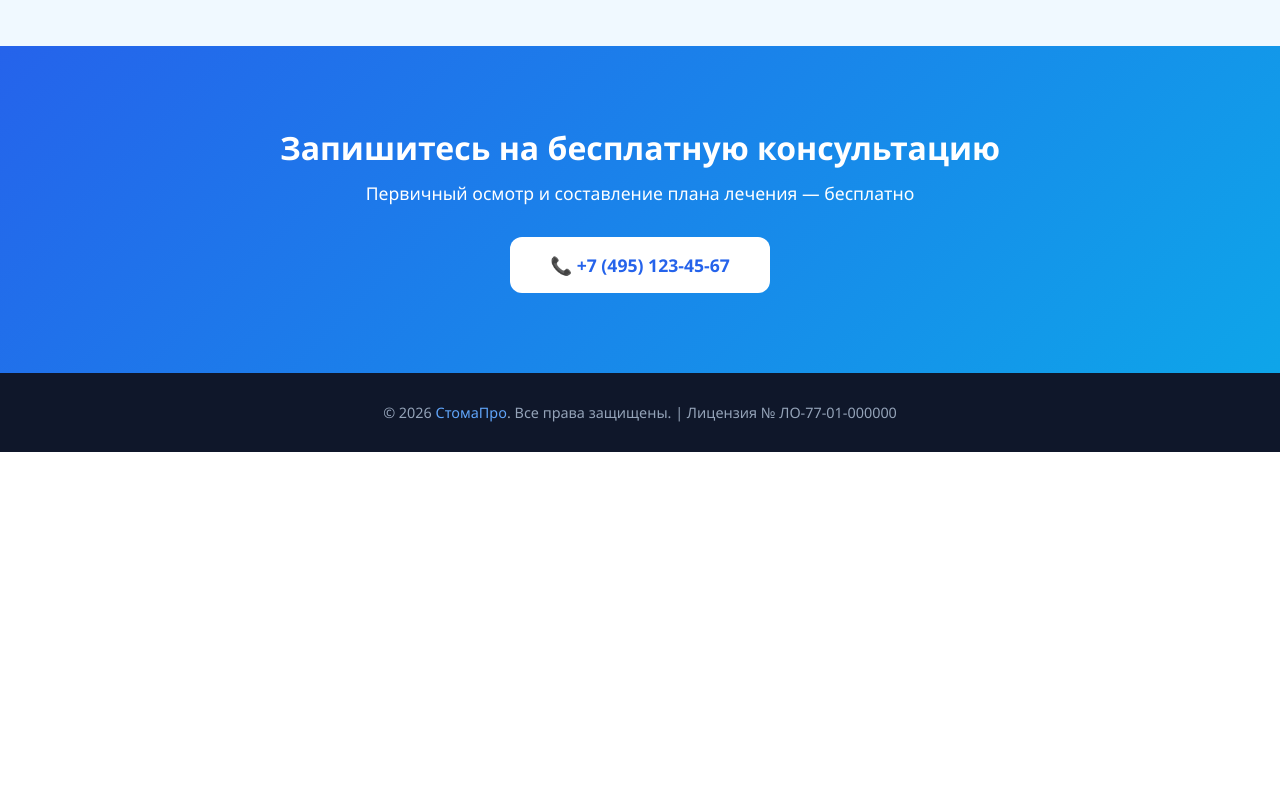
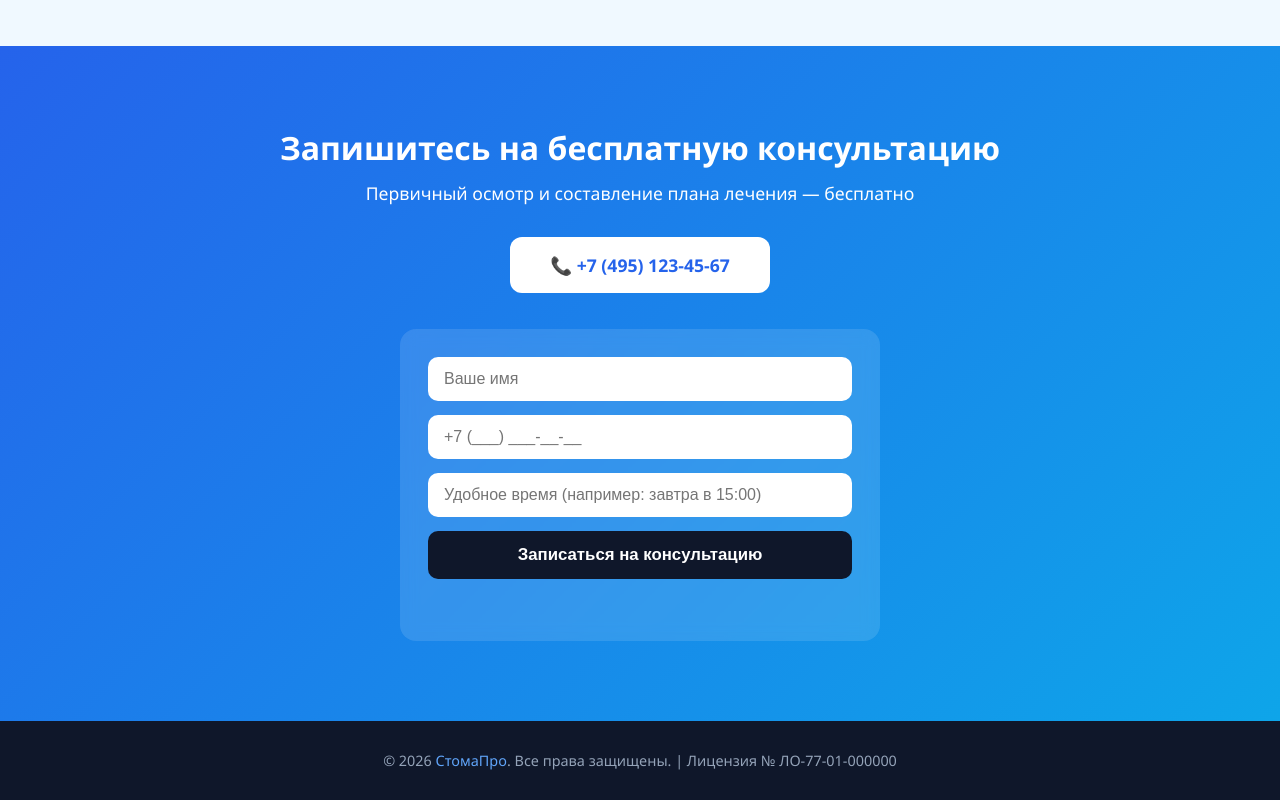
Before and after one commit to tonib6348-droid/dental_landing_demo, a plain HTML site: page index.html in a window 1280 px wide. Shown: the part 2329-3129 px from the top of the page. Before the commit the page ends 2781 px from the top, so only its background shows below. Drawn offline with Linux system fonts and the light colour scheme.

Commit message:
Add Telegram booking form

```diff
--- a/index.html
+++ b/index.html
@@ -228,6 +228,35 @@
     display: inline-block;
   }
   .btn-white:hover { transform: translateY(-2px); box-shadow: 0 8px 30px rgba(0,0,0,0.2); }
+
+  /* — Форма записи — */
+  .booking-form {
+    max-width: 480px; margin: 36px auto 0;
+    background: rgba(255,255,255,0.12);
+    backdrop-filter: blur(8px);
+    border-radius: 16px; padding: 28px;
+    display: flex; flex-direction: column; gap: 14px;
+    animation: fadeUp 0.6s ease 0.3s both;
+  }
+  .booking-form input {
+    padding: 13px 16px; border-radius: 10px; border: none;
+    font-size: 1rem; outline: none;
+    transition: box-shadow 0.2s;
+  }
+  .booking-form input:focus { box-shadow: 0 0 0 3px rgba(255,255,255,0.4); }
+  .booking-form button {
+    background: var(--color-dark); color: #fff;
+    border: none; padding: 14px; border-radius: 10px;
+    font-size: 1.05rem; font-weight: 700; cursor: pointer;
+    transition: transform 0.2s, background 0.2s;
+  }
+  .booking-form button:hover { transform: translateY(-1px); background: #1e293b; }
+  .booking-form button:disabled { opacity: 0.6; cursor: not-allowed; transform: none; }
+  .booking-status {
+    font-size: 0.9rem; min-height: 20px; text-align: center;
+  }
+  .booking-status.success { color: #bbf7d0; }
+  .booking-status.error { color: #fecaca; }
 
   /* — Футер — */
   footer {
@@ -485,6 +514,14 @@
   <h2 class="animate">Запишитесь на бесплатную консультацию</h2>
   <p class="animate">Первичный осмотр и составление плана лечения — бесплатно</p>
   <a href="tel:+74951234567" class="btn-white animate">📞 +7 (495) 123-45-67</a>
+
+  <form class="booking-form" id="bookingForm" onsubmit="return submitBooking(event)">
+    <input type="text" id="bookName" placeholder="Ваше имя" required>
+    <input type="tel" id="bookPhone" placeholder="+7 (___) ___-__-__" required>
+    <input type="text" id="bookTime" placeholder="Удобное время (например: завтра в 15:00)">
+    <button type="submit" id="bookSubmit">Записаться на консультацию</button>
+    <div class="booking-status" id="bookStatus"></div>
+  </form>
 </section>
 
 <!-- Футер -->
@@ -545,6 +582,50 @@ const SYSTEM_PROMPT = `Ты — вежливый AI-ассистент стом
 Если не знаешь точного ответа — предложи позвонить по номеру +7 (495) 123-45-67.
 Никогда не ставь диагнозы и не давай медицинских советов — направляй к врачу.`;
 // ============================================
+
+// ===== НАСТРОЙКИ ФОРМЫ ЗАПИСИ — меняй здесь =====
+const TELEGRAM_BOT_TOKEN = '8959009607:AAG9iXM8ZEwgy3nBFoF57gWeJ8rNqtspnJo';
+const TELEGRAM_CHAT_ID   = '628574105';
+// ==================================================
+
+async function submitBooking(event) {
+  event.preventDefault();
+  const name = document.getElementById('bookName').value.trim();
+  const phone = document.getElementById('bookPhone').value.trim();
+  const time = document.getElementById('bookTime').value.trim() || 'не указано';
+  const btn = document.getElementById('bookSubmit');
+  const status = document.getElementById('bookStatus');
+
+  btn.disabled = true;
+  btn.textContent = 'Отправка...';
+  status.textContent = '';
+  status.className = 'booking-status';
+
+  const text = `🦷 Новая заявка с сайта СтомаПро\n\n👤 Имя: ${name}\n📞 Телефон: ${phone}\n🕐 Удобное время: ${time}`;
+
+  try {
+    const res = await fetch(`https://api.telegram.org/bot${TELEGRAM_BOT_TOKEN}/sendMessage`, {
+      method: 'POST',
+      headers: { 'Content-Type': 'application/json' },
+      body: JSON.stringify({ chat_id: TELEGRAM_CHAT_ID, text })
+    });
+    const data = await res.json();
+    if (data.ok) {
+      status.textContent = '✅ Заявка отправлена! Мы свяжемся с вами в ближайшее время.';
+      status.className = 'booking-status success';
+      document.getElementById('bookingForm').reset();
+    } else {
+      throw new Error('Telegram API error');
+    }
+  } catch {
+    status.textContent = '❌ Ошибка отправки. Позвоните нам: +7 (495) 123-45-67';
+    status.className = 'booking-status error';
+  } finally {
+    btn.disabled = false;
+    btn.textContent = 'Записаться на консультацию';
+  }
+  return false;
+}
 
 let chatOpen = false;
 
```
